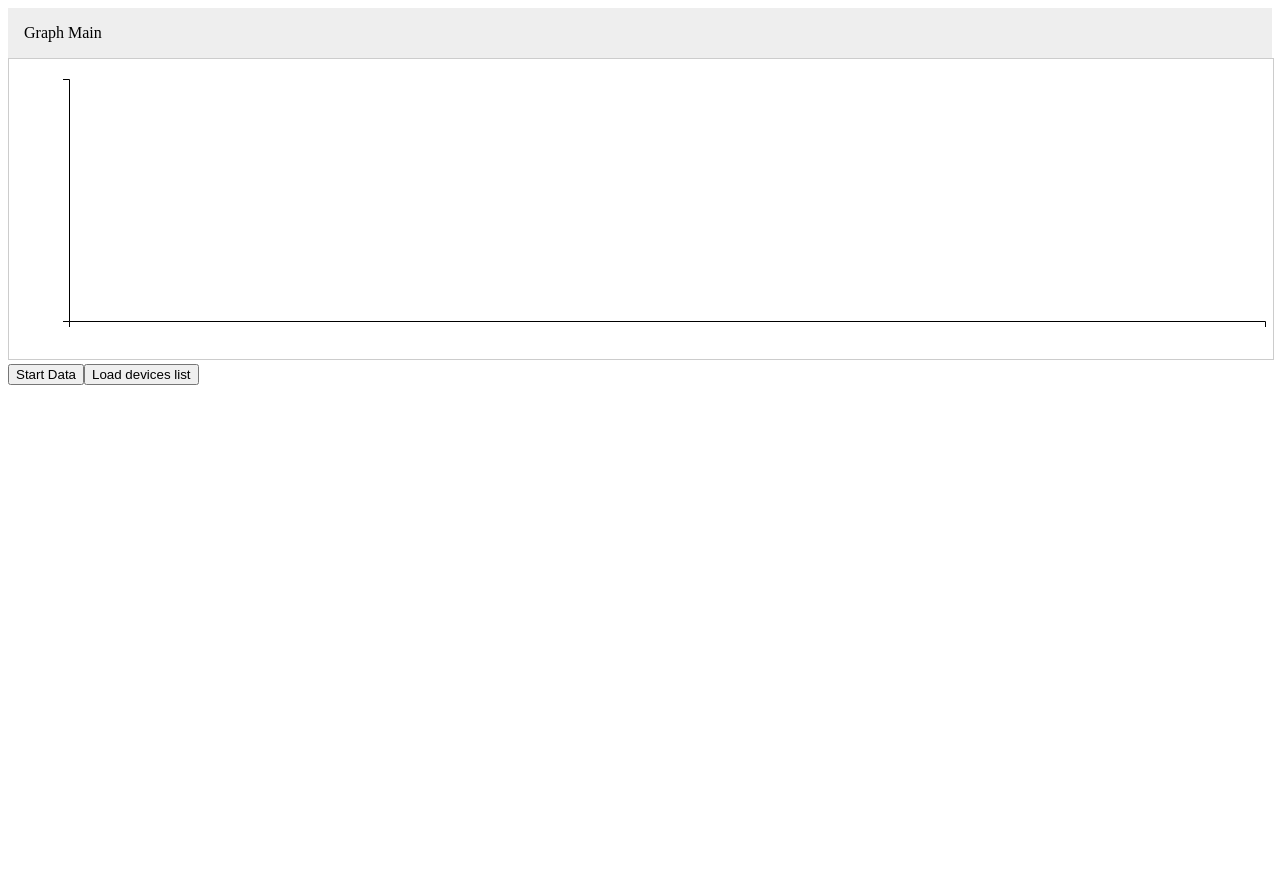
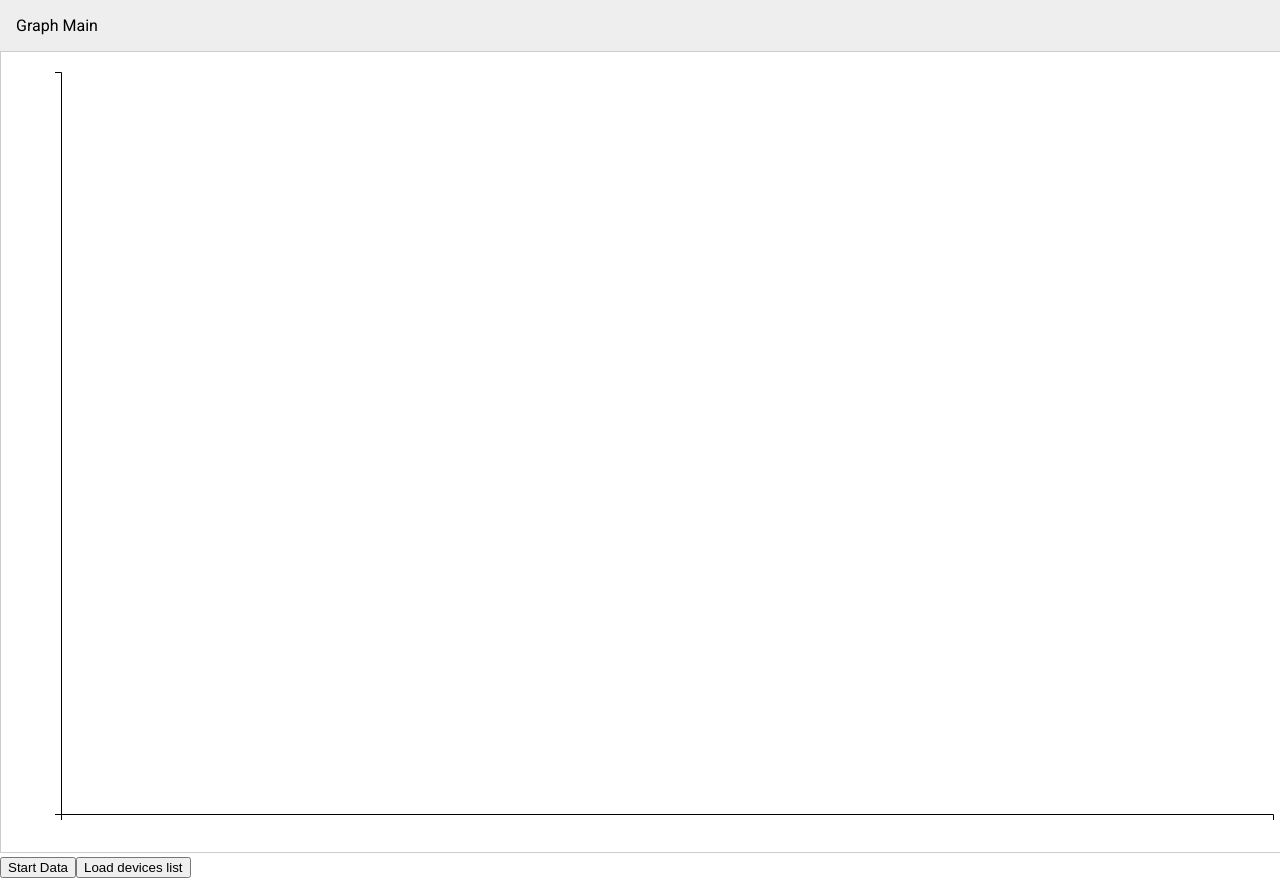
Before and after one commit to tabeatheunicorn/OmnAIView, an Angular app in the folder angular-frontend/: page /graph/main in a window 1280 px wide. Before the commit the page ends 800 px from the top, so only its background shows below. Built offline with nearby package versions, Linux system fonts and the light colour scheme.

Commit message:
add @angular/material
Run ng add @angular/material with custom theme and no font setup

```diff
--- a/angular-frontend/angular.json
+++ b/angular-frontend/angular.json
@@ -27,6 +27,7 @@
               }
             ],
             "styles": [
+              "src/custom-theme.scss",
               "src/styles.css"
             ],
             "scripts": [],
--- a/angular-frontend/package.json
+++ b/angular-frontend/package.json
@@ -12,10 +12,12 @@
   "private": true,
   "dependencies": {
     "@angular/animations": "^19.1.0",
+    "@angular/cdk": "^19.2.11",
     "@angular/common": "^19.1.0",
     "@angular/compiler": "^19.1.0",
     "@angular/core": "^19.1.0",
     "@angular/forms": "^19.1.0",
+    "@angular/material": "^19.2.11",
     "@angular/platform-browser": "^19.1.0",
     "@angular/platform-browser-dynamic": "^19.1.0",
     "@angular/platform-server": "^19.1.0",
--- /dev/null
+++ b/angular-frontend/src/custom-theme.scss
@@ -0,0 +1,16 @@
+
+// Custom Theming for Angular Material
+// For more information: https://material.angular.io/guide/theming
+@use '@angular/material' as mat;
+
+html {
+  @include mat.theme((
+    color: (
+      theme-type: light,
+      primary: mat.$azure-palette,
+      tertiary: mat.$blue-palette,
+    ),
+    typography: Roboto,
+    density: 0,
+  ));
+}
--- a/angular-frontend/src/index.html
+++ b/angular-frontend/src/index.html
@@ -7,6 +7,8 @@
   <base href="./">
   <meta name="viewport" content="width=device-width, initial-scale=1">
   <link rel="icon" type="image/x-icon" href="favicon.ico">
+  <link href="https://fonts.googleapis.com/css2?family=Roboto:wght@300;400;500&display=swap" rel="stylesheet">
+  <link href="https://fonts.googleapis.com/icon?family=Material+Icons" rel="stylesheet">
 </head>
 
 <body>
--- a/angular-frontend/src/styles.css
+++ b/angular-frontend/src/styles.css
@@ -1 +1,4 @@
 /* You can add global styles to this file, and also import other style files */
+
+html, body { height: 100%; }
+body { margin: 0; font-family: Roboto, "Helvetica Neue", sans-serif; }
```
